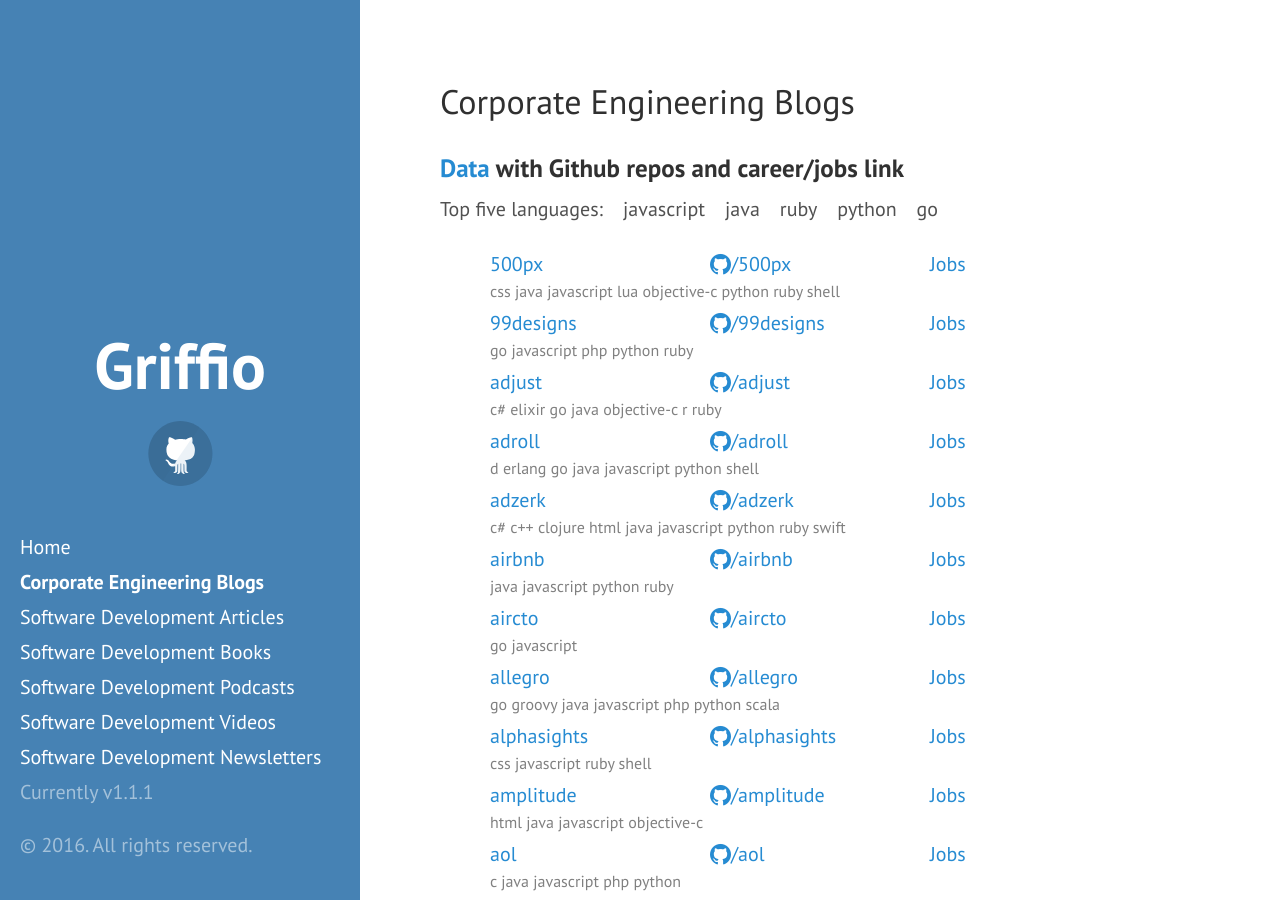
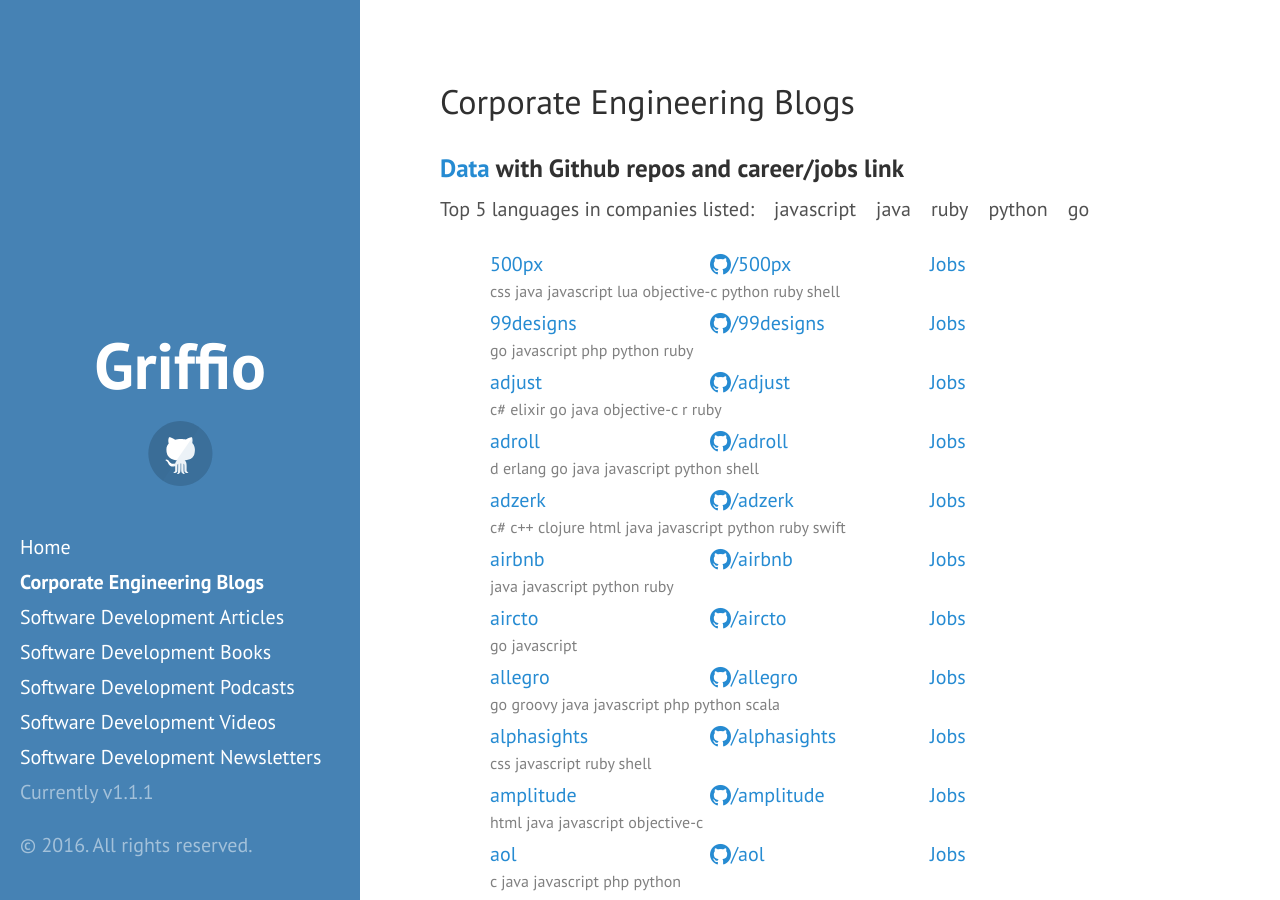
Before and after one commit to griffio/griffio.github.io, a Jekyll site: the page built from engineering-tech-blogs.md, in a window 1280 px wide and 900 px high. Built offline with Jekyll 4.4.1, drawn with Linux system fonts in a browser that asks for light colours; some web fonts are replaced.

Commit message:
Update engineering-tech-blogs.md

```diff
--- a/engineering-tech-blogs.md
+++ b/engineering-tech-blogs.md
@@ -7,7 +7,7 @@
 
 <section id="top-five-languages">
 
-<p><span>Top five languages:</span></p>
+<p><span>Top 5 languages in companies listed:</span></p>
 
 </section>
 
```
